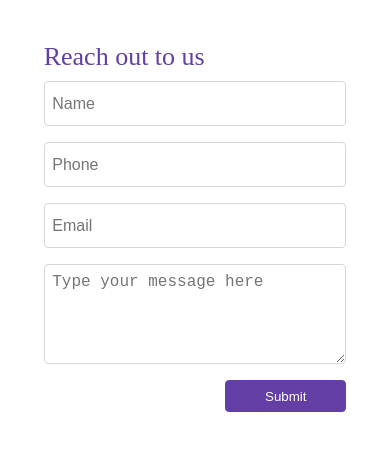
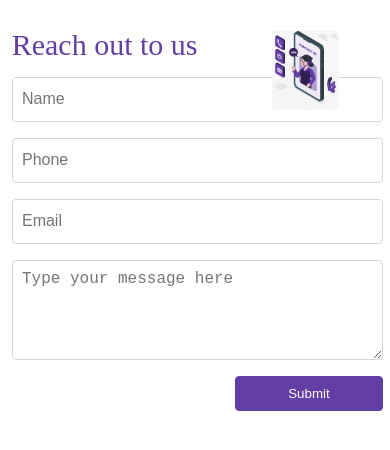
Before and after one commit to ShailajaTripathi/reachOut, a React (Create React App) app: page / in a window 390 px wide. Shown: the top 450 px of the page. Built offline with nearby package versions, Linux system fonts and the light colour scheme.

Commit message:
reachout form is full responsive now

```diff
--- a/src/Components/reach.css
+++ b/src/Components/reach.css
@@ -1,3 +1,5 @@
+
+/* @media (min-width:1025px)  { */
 .reachout-container{
     margin-top:3%;
     display:flex;
@@ -16,6 +18,9 @@ font-size: 36px;
 line-height: 47px;
 text-align: center;
 color: #633EA5;
+
+/* additional styles */
+white-space: nowrap;
 }
 .reachout-input{
     background: #FFFFFF;
@@ -55,11 +60,11 @@ color:white;
     width:40%;
     /* height: 50%;*/
     /* border-radius:20%;  */
-}
 
 
+}
 /*-----------------------------for mobile view --------------------------- */
-@media (min-width:480px)  {
+/* @media (max-width:480px)  {
     .reachout-container{
         display: block;
         width: 30%;
@@ -71,8 +76,30 @@ color:white;
         display: none;
     }
 
+} */
+@media (max-width:950px) {
+    /* .reachout-container{
+        display: block;
+        width: 40%;
+        margin-left:5%;
+        padding:5%;
+    } */
+    .reachout-title{
+        font-size: 30px;
+        line-height:25px;
+        white-space: nowrap;
+        text-align: left;
+    }
+
+    .reachout-image{
+        margin-left: 6%;
+        margin-top: 5%;
+    }
+
+
 }
-@media (min-width:300px)  {
+@media (min-device-width: 200px)
+and (max-device-width: 700px)  {
     .reachout-container{
         display: block;
         width: 40%;
@@ -91,23 +118,3 @@ color:white;
     }
 
 }
-
-@media (min-width:200px)  {
-    .reachout-container{
-        display: block;
-        width: 40%;
-        margin-left:5%;
-        padding:5%;
-    }
-    .reachout-title{
-        font-size: 26px;
-        line-height:15px;
-        white-space: nowrap;
-        text-align: left;
-    }
-
-    .reachout-image{
-        display: none;
-    }
-
-}
```
